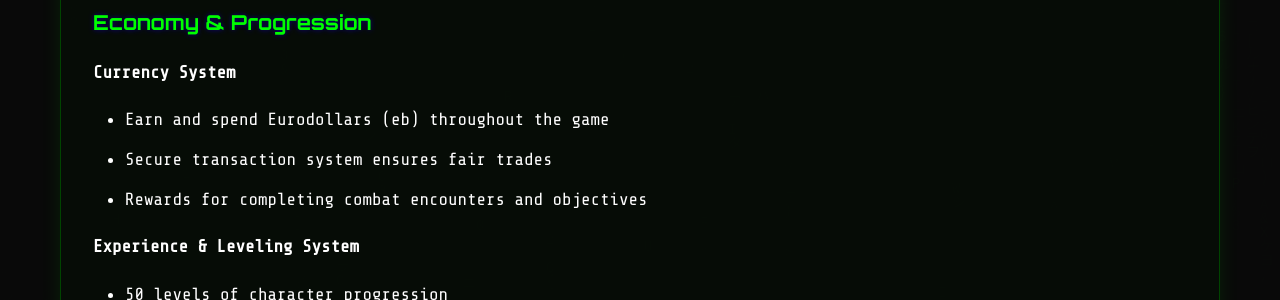
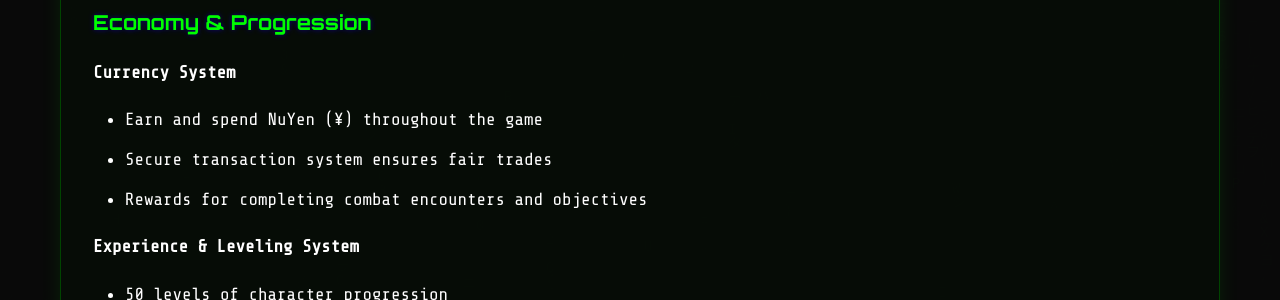
Before and after one commit to chatsubo-mud/chatsubo-mud.github.io, a Jekyll site: the page built from _posts/2025-11-01-release-v0.2.0.md, in a window 1280 px wide and 900 px high, scrolled down 2059 px. Shown: the part 151-451 px from the top of the window. Built offline with Jekyll 4.4.1, drawn with Linux system fonts in a browser that asks for light colours.

```diff
--- a/_posts/2025-11-01-release-v0.2.0.md
+++ b/_posts/2025-11-01-release-v0.2.0.md
@@ -59,7 +59,7 @@ This November release consolidates the 0.1.x development series, establishing th
 ### Economy & Progression
 
 **Currency System**
-- Earn and spend Eurodollars (eb) throughout the game
+- Earn and spend NuYen (¥) throughout the game
 - Secure transaction system ensures fair trades
 - Rewards for completing combat encounters and objectives
 
```
